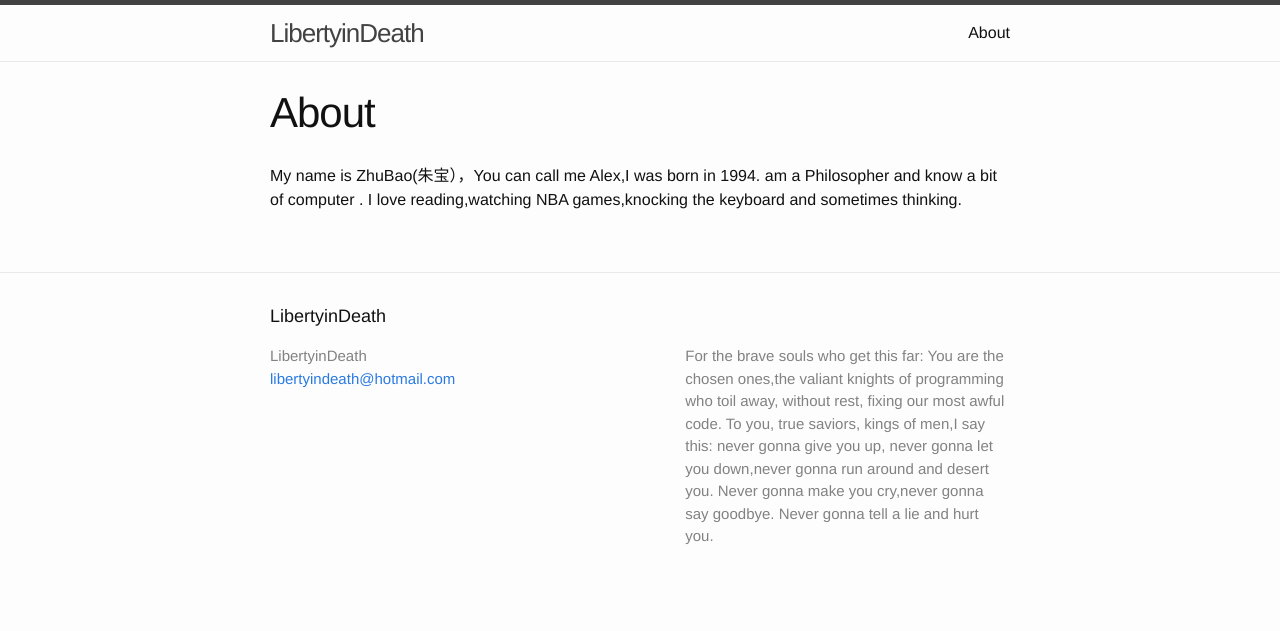
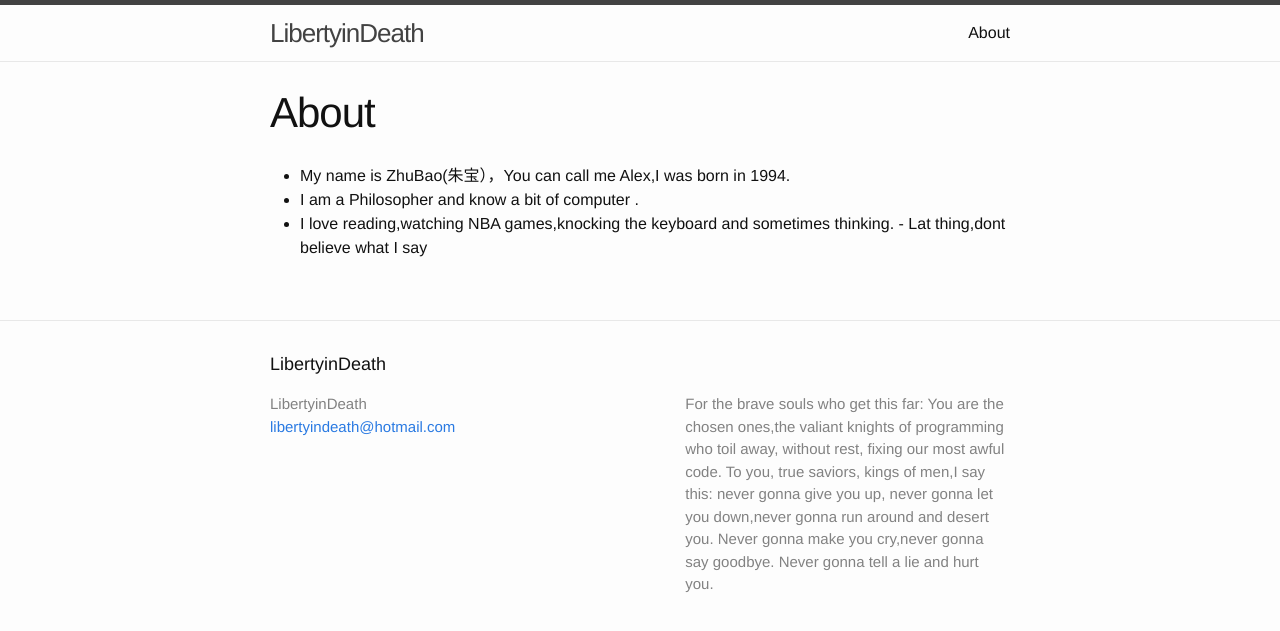
Before and after one commit to LibertyinDeath/libertyindeath.github.com, a Jekyll site: the page built from about.md, in a window 1280 px wide. Shown: the top 631 px of the page. Built offline with Jekyll 4.4.1, drawn with Linux system fonts in a browser that asks for light colours.

Commit message:
Update about.md

```diff
--- a/about.md
+++ b/about.md
@@ -4,6 +4,6 @@
 permalink: /about/
 ---
 
- My name is ZhuBao(朱宝），You can call me Alex,I was born in 1994.
- am a Philosopher and know a bit of computer .
- I love reading,watching NBA games,knocking the keyboard and sometimes thinking.
+  - My name is ZhuBao(朱宝），You can call me Alex,I was born in 1994.
+  - I am a Philosopher and know a bit of computer .
+  - I love reading,watching NBA games,knocking the keyboard and sometimes thinking.                                               - Lat thing,dont believe what I say
```
